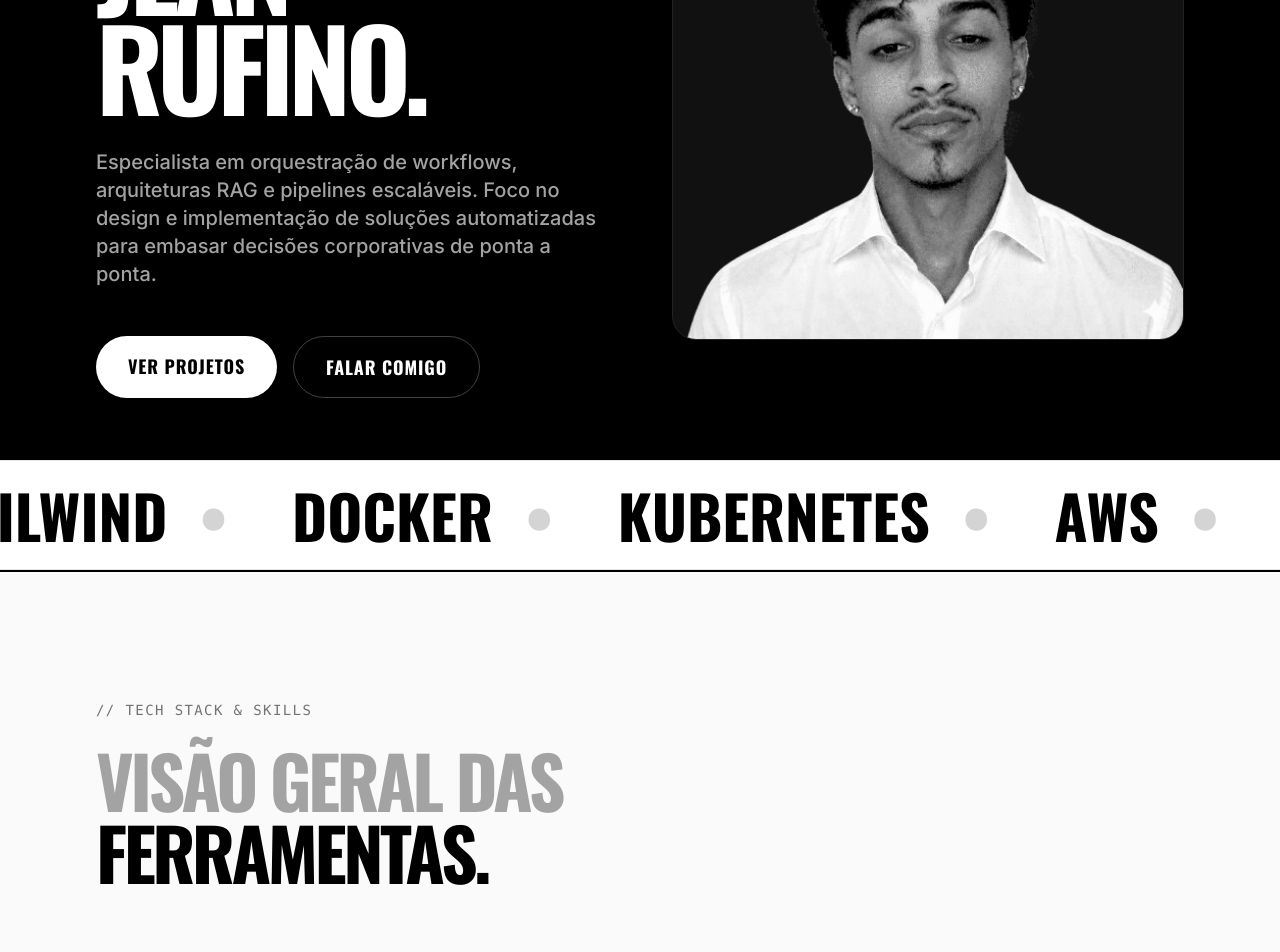
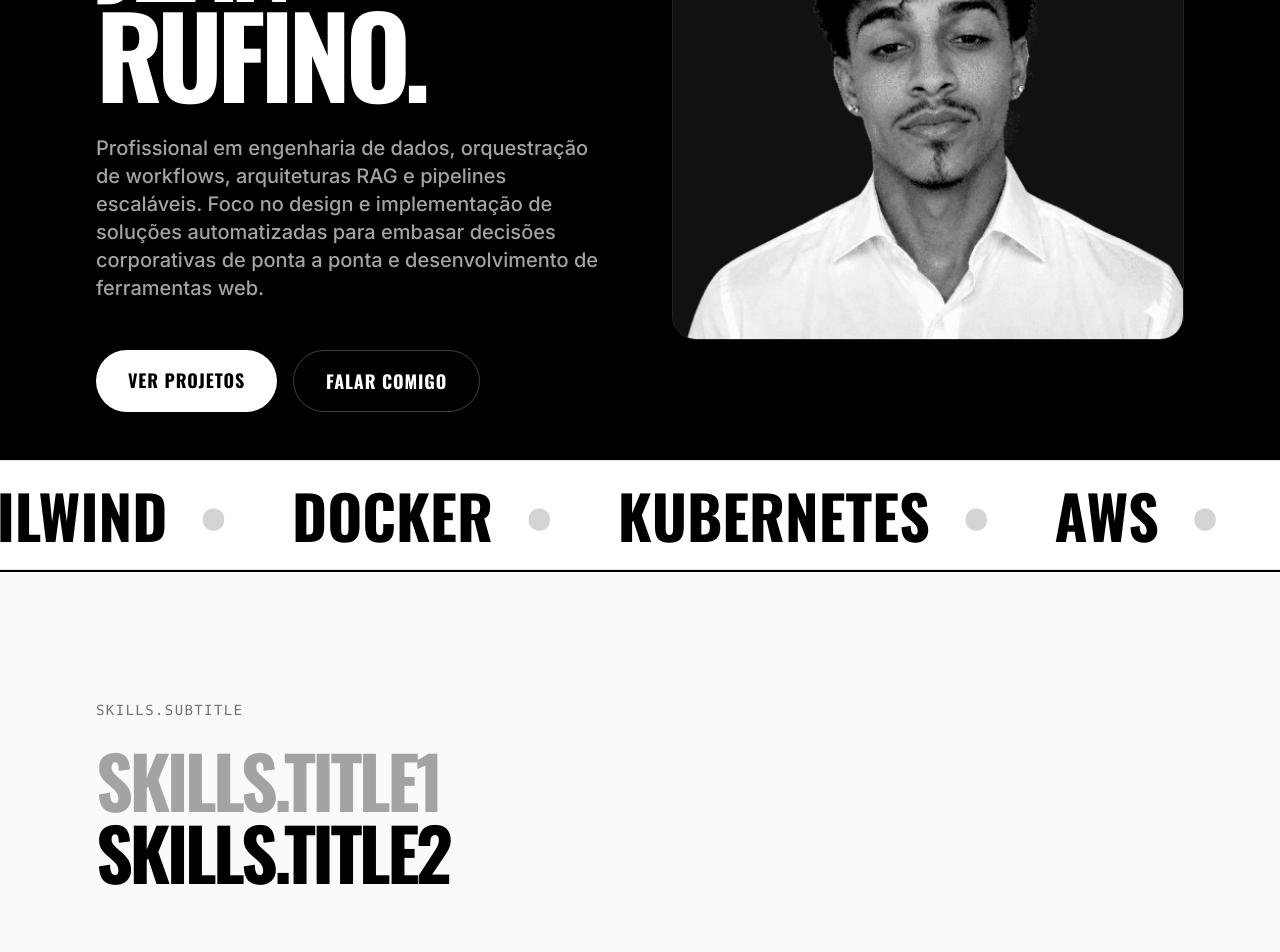
Before and after one commit to jeanruf1/portifolio-jean, a Next.js app: page / in a window 1280 px wide. Shown: the part 340-1292 px from the top of the page. Built offline with nearby package versions, Linux system fonts and the light colour scheme.

Commit message:
fix: description

```diff
--- a/contexts/LanguageContext.tsx
+++ b/contexts/LanguageContext.tsx
@@ -21,7 +21,7 @@ const translations = {
     "hero.subtitle": "// ENGENHARIA DE DADOS & IA",
     "hero.title1": "OLÁ, EU SOU",
     "hero.title2": "JEAN RUFINO.",
-    "hero.desc": "Especialista em orquestração de workflows, arquiteturas RAG e pipelines escaláveis. Foco no design e implementação de soluções automatizadas para embasar decisões corporativas de ponta a ponta.",
+    "hero.desc": "Profissional em engenharia de dados, orquestração de workflows, arquiteturas RAG e pipelines escaláveis. Foco no design e implementação de soluções automatizadas para embasar decisões corporativas de ponta a ponta e desenvolvimento de ferramentas web.",
     "hero.btn.projects": "VER PROJETOS",
     "hero.btn.contact": "FALAR COMIGO",
     "projects.subtitle": "// TRABALHOS SELECIONADOS",
@@ -31,9 +31,6 @@ const translations = {
     "tech.subtitle": "// TECH STACK",
     "tech.title1": "Ferramentas que impulsionam",
     "tech.title2": "a inovação.",
-    "skills.subtitle": "// TECH STACK & SKILLS",
-    "skills.title1": "Visão geral das",
-    "skills.title2": "ferramentas.",
     "exp.subtitle": "// EXPERIÊNCIA",
     "exp.title1": "Jornada",
     "exp.title2": "profissional.",
@@ -46,8 +43,6 @@ const translations = {
     "contact.form.email": "Email",
     "contact.form.msg": "Mensagem",
     "contact.form.btn": "ENVIAR MENSAGEM",
-    "contact.form.success": "Mensagem enviada com sucesso!",
-    "contact.form.error": "Erro ao enviar a mensagem. Tente novamente.",
     "footer.rights": "Todos os direitos reservados."
   },
   en: {
@@ -57,7 +52,7 @@ const translations = {
     "hero.subtitle": "// DATA ENGINEERING & AI",
     "hero.title1": "HI, I AM",
     "hero.title2": "JEAN RUFINO.",
-    "hero.desc": "Specialist in workflow orchestration, RAG architectures, and scalable pipelines. Focused on designing and implementing automated solutions to drive corporate decisions end-to-end.",
+    "hero.desc": "Data Engineer and expert in workflow orchestration, RAG architectures, and scalable pipelines. Focused on designing and implementing end-to-end automated solutions to drive corporate decision-making and developing robust web applications.",
     "hero.btn.projects": "VIEW PROJECTS",
     "hero.btn.contact": "LET'S TALK",
     "projects.subtitle": "// SELECTED WORK",
@@ -67,9 +62,6 @@ const translations = {
     "tech.subtitle": "// TECH STACK",
     "tech.title1": "Tools that power",
     "tech.title2": "innovation.",
-    "skills.subtitle": "// TECH STACK & SKILLS",
-    "skills.title1": "Toolkit",
-    "skills.title2": "Overview.",
     "exp.subtitle": "// EXPERIENCE",
     "exp.title1": "Professional",
     "exp.title2": "journey.",
@@ -82,8 +74,6 @@ const translations = {
     "contact.form.email": "Email",
     "contact.form.msg": "Message",
     "contact.form.btn": "SEND MESSAGE",
-    "contact.form.success": "Message sent successfully!",
-    "contact.form.error": "Error sending the message. Please try again.",
     "footer.rights": "All rights reserved."
   }
 };
```
